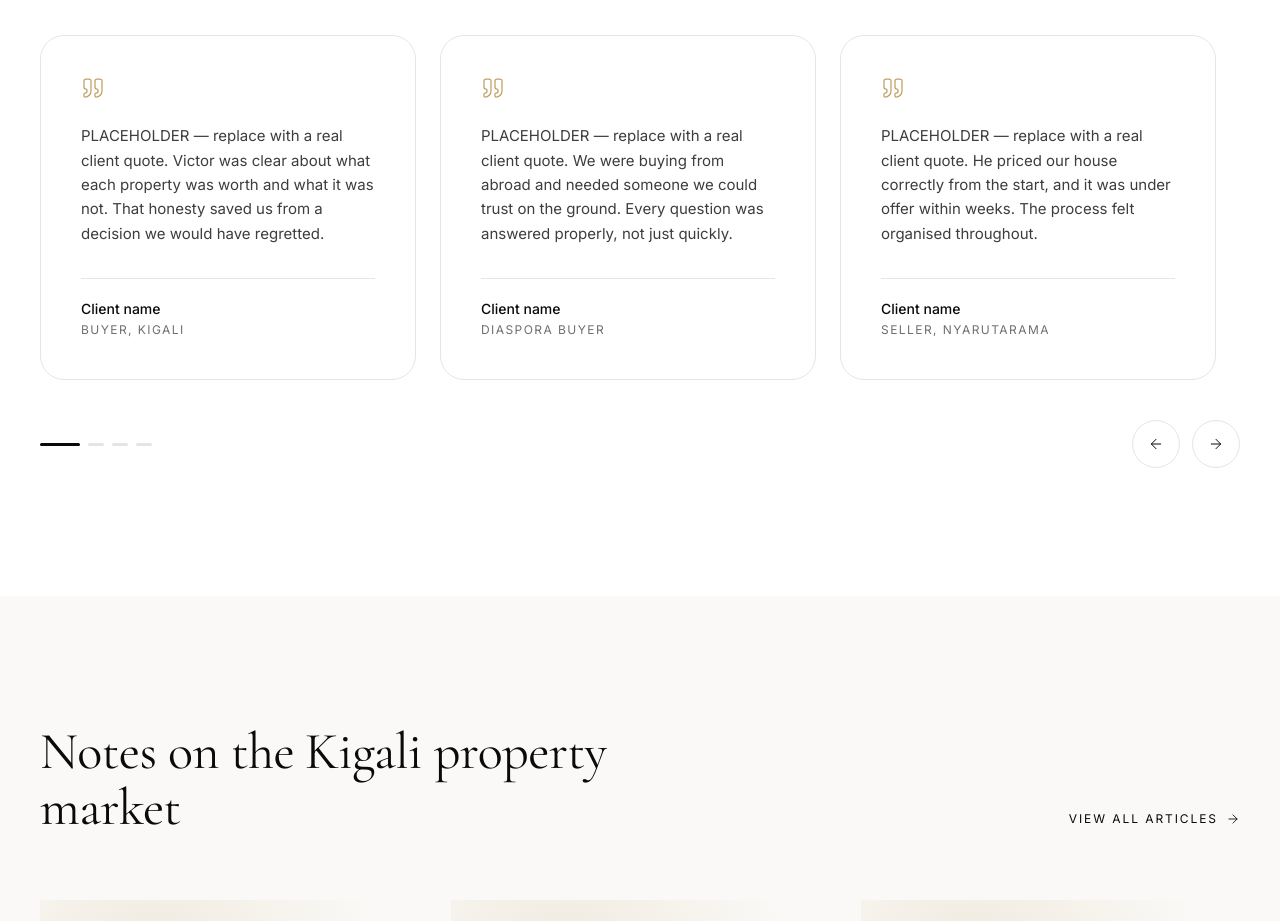
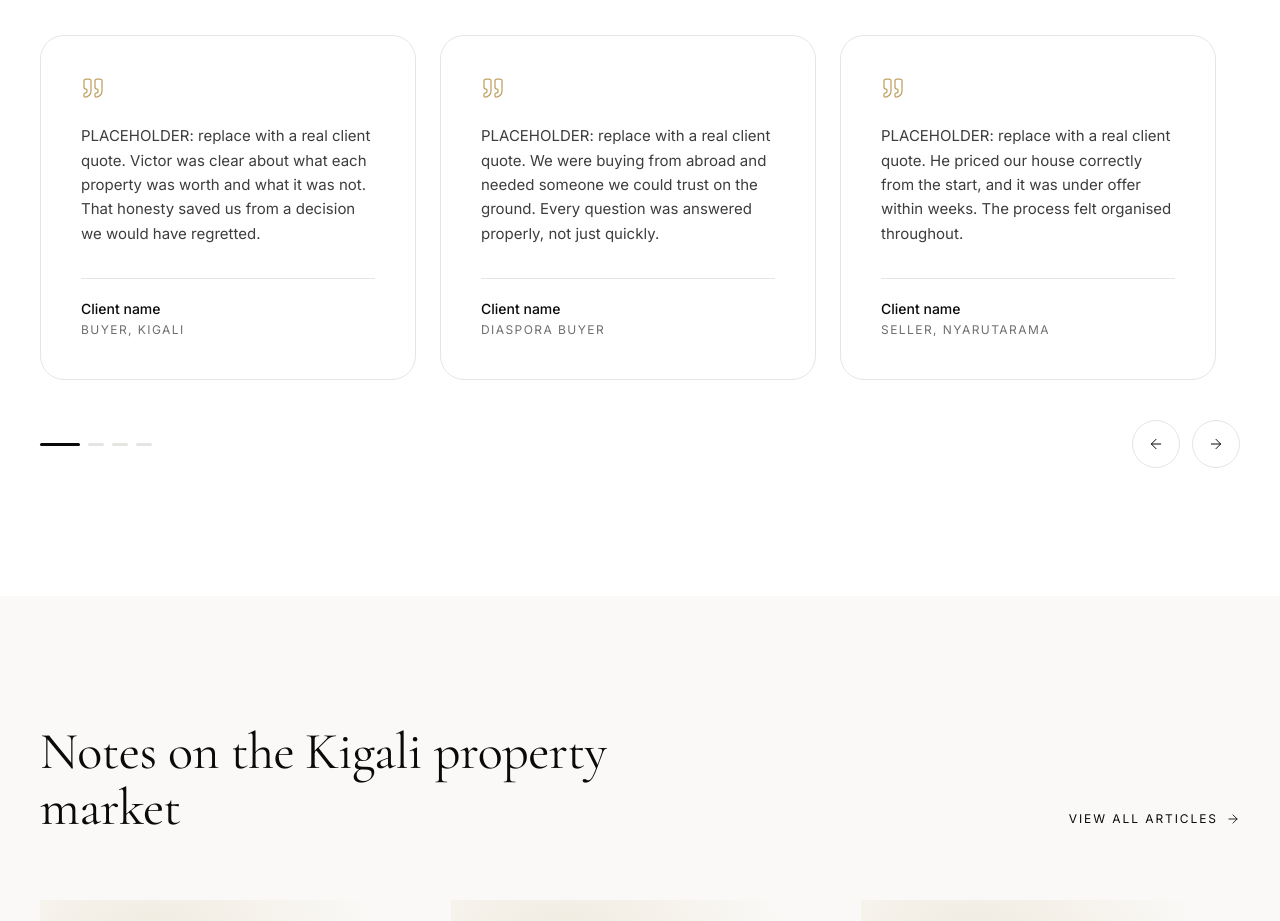
Before and after one commit to EucTech/victor-portfolio, a Next.js app: page / in a window 1280 px wide. Shown: the part 4580-5501 px from the top of the page. Built offline with nearby package versions, Linux system fonts and the light colour scheme.

Commit message:
style: remove dashes from testimonial placeholders

```diff
--- a/src/data/testimonials.ts
+++ b/src/data/testimonials.ts
@@ -16,25 +16,25 @@ export interface Testimonial {
 export const testimonials: Testimonial[] = [
   {
     quote:
-      "PLACEHOLDER — replace with a real client quote. Victor was clear about what each property was worth and what it was not. That honesty saved us from a decision we would have regretted.",
+      "PLACEHOLDER: replace with a real client quote. Victor was clear about what each property was worth and what it was not. That honesty saved us from a decision we would have regretted.",
     name: "Client name",
     context: "Buyer, Kigali",
   },
   {
     quote:
-      "PLACEHOLDER — replace with a real client quote. We were buying from abroad and needed someone we could trust on the ground. Every question was answered properly, not just quickly.",
+      "PLACEHOLDER: replace with a real client quote. We were buying from abroad and needed someone we could trust on the ground. Every question was answered properly, not just quickly.",
     name: "Client name",
     context: "Diaspora buyer",
   },
   {
     quote:
-      "PLACEHOLDER — replace with a real client quote. He priced our house correctly from the start, and it was under offer within weeks. The process felt organised throughout.",
+      "PLACEHOLDER: replace with a real client quote. He priced our house correctly from the start, and it was under offer within weeks. The process felt organised throughout.",
     name: "Client name",
     context: "Seller, Nyarutarama",
   },
   {
     quote:
-      "PLACEHOLDER — replace with a real client quote. What stood out was the follow-through after closing. He stayed available long after the transaction ended.",
+      "PLACEHOLDER: replace with a real client quote. What stood out was the follow-through after closing. He stayed available long after the transaction ended.",
     name: "Client name",
     context: "Investor",
   },
```
